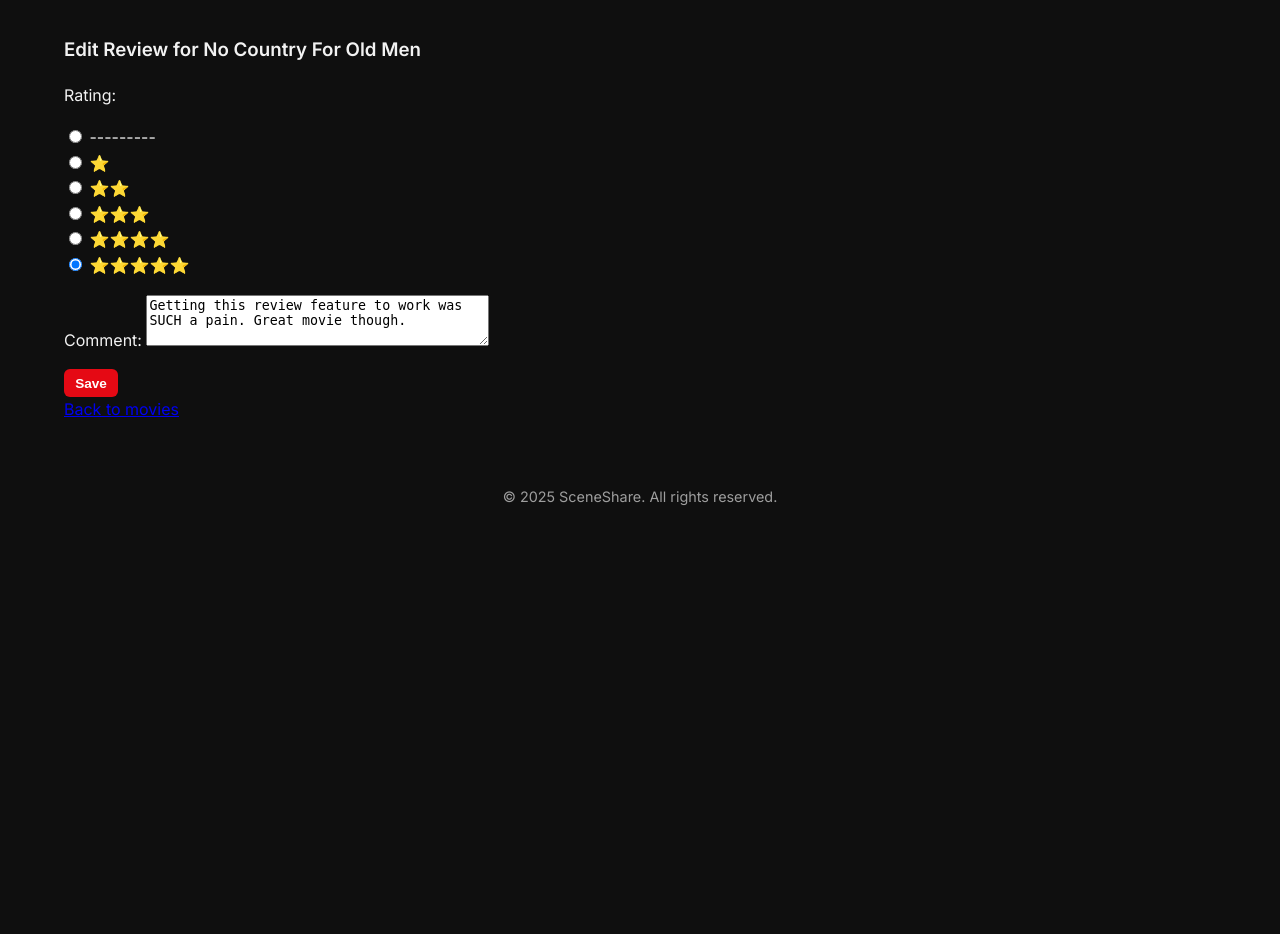
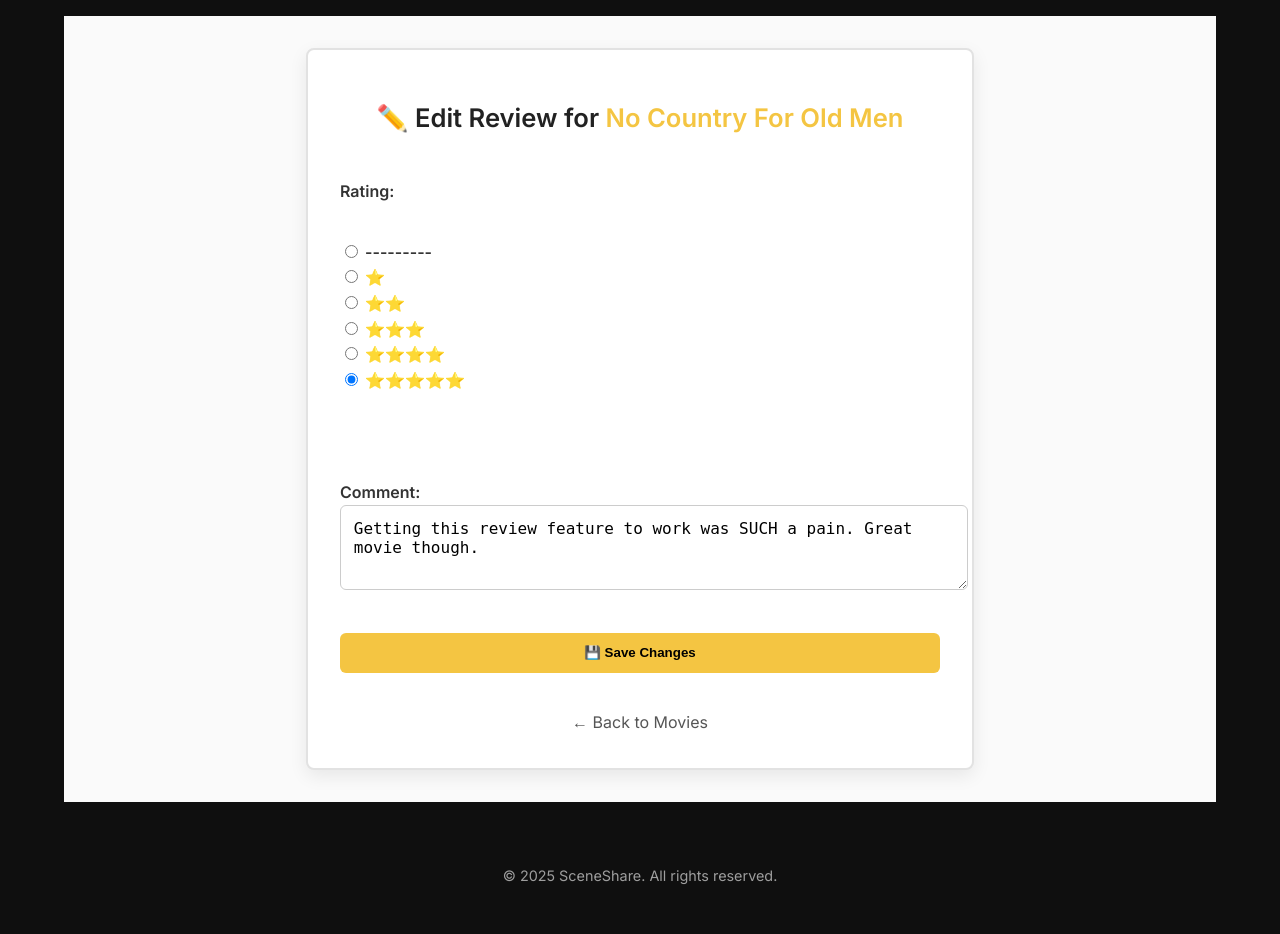
Before and after one commit to BlvckKryptonite/scene-share, a Django app: page /review/1/edit/ in a window 1280 px wide. Shown: the part 78-1012 px from the top of the page. Before the commit the page ends 583 px from the top, so only its background shows below. Run offline with Django 4.2, Linux system fonts and the light colour scheme; a user stored in the database is signed in; data comes from the database, SQL or seed files in the repository.

Commit message:
Removed bootstrap styling from edit review page and replaced it with new brand custom styling.

```diff
--- a/movies/templates/movies/edit_review.html
+++ b/movies/templates/movies/edit_review.html
@@ -1,12 +1,16 @@
 {% extends "base.html" %}
 {% block content %}
-<h3>Edit Review for {{ review.movie.title }}</h3>
+<section class="edit-review-section">
+  <div class="edit-review-card">
+    <h2 class="edit-review-title">✏️ Edit Review for <span>{{ review.movie.title }}</span></h2>
 
-<form method="POST">
-  {% csrf_token %}
-  {{ form.as_p }}
-  <button type="submit" class="btn btn-primary">Save</button>
-</form>
+    <form method="POST" class="edit-review-form">
+      {% csrf_token %}
+      {{ form.as_p }}
+      <button type="submit" class="btn-primary">💾 Save Changes</button>
+    </form>
 
-<a href="{% url 'home' %}">Back to movies</a>
+    <a href="{% url 'home' %}" class="back-link">← Back to Movies</a>
+  </div>
+</section>
 {% endblock %}
--- a/static/css/styles.css
+++ b/static/css/styles.css
@@ -650,3 +650,103 @@ h2 {
   color: #777;
   padding-top: 2rem;
 }
+
+/* EDIT REVIEW PAGE */
+.edit-review-section {
+  display: flex;
+  justify-content: center;
+  align-items: center;
+  min-height: 70vh;
+  padding: 2rem 1rem;
+  background: #fafafa;
+}
+
+.edit-review-card {
+  background: #fff;
+  border: 2px solid #e2e2e2;
+  border-radius: 8px;
+  box-shadow: 0 6px 18px rgba(0, 0, 0, 0.08);
+  max-width: 600px;
+  width: 100%;
+  padding: 2rem;
+  text-align: center;
+  transition: transform 0.25s ease, box-shadow 0.25s ease;
+}
+
+.edit-review-card:hover {
+  transform: translateY(-3px);
+  box-shadow: 0 10px 24px rgba(0, 0, 0, 0.1);
+}
+
+.edit-review-title {
+  font-size: 1.6rem;
+  font-weight: 700;
+  color: #222;
+  margin-bottom: 1.5rem;
+}
+
+.edit-review-title span {
+  color: #f4c542;
+}
+
+.edit-review-form {
+  display: flex;
+  flex-direction: column;
+  gap: 1.2rem;
+  margin-bottom: 1.5rem;
+}
+
+.edit-review-form label {
+  font-weight: 600;
+  text-align: left;
+  display: block;
+  color: #333;
+}
+
+.edit-review-form input[type="text"],
+.edit-review-form textarea,
+.edit-review-form select {
+  width: 100%;
+  padding: 0.8rem;
+  border: 1.5px solid #ccc;
+  border-radius: 6px;
+  font-size: 1rem;
+  transition: border-color 0.25s ease, box-shadow 0.25s ease;
+}
+
+.edit-review-form input:focus,
+.edit-review-form textarea:focus,
+.edit-review-form select:focus {
+  border-color: #f4c542;
+  box-shadow: 0 0 6px rgba(244, 197, 66, 0.4);
+  outline: none;
+}
+
+.btn-primary {
+  background-color: #f4c542;
+  color: #000;
+  border: none;
+  border-radius: 6px;
+  padding: 0.8rem 1.4rem;
+  font-weight: 600;
+  cursor: pointer;
+  transition: background-color 0.25s ease, transform 0.25s ease;
+}
+
+.btn-primary:hover {
+  background-color: #e0b736;
+  transform: translateY(-2px);
+}
+
+.back-link {
+  display: inline-block;
+  color: #555;
+  text-decoration: none;
+  font-weight: 500;
+  margin-top: 0.8rem;
+  transition: color 0.25s ease;
+}
+
+.back-link:hover {
+  color: #f4c542;
+}
```
